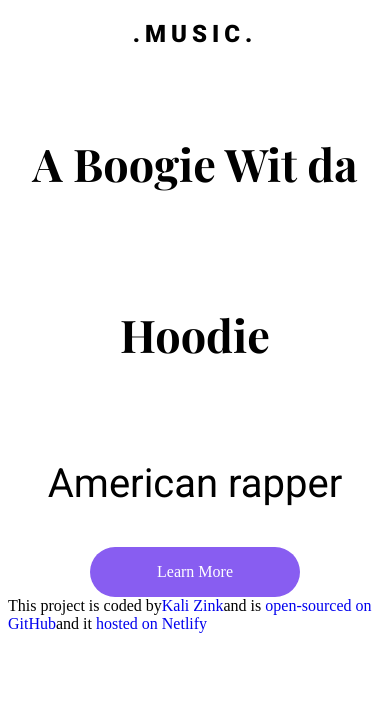
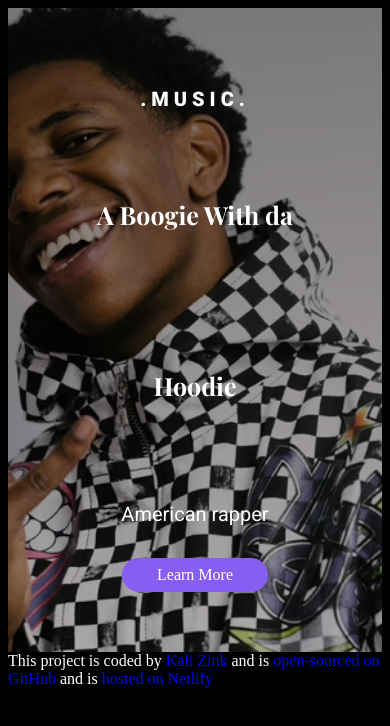
Before and after one commit to kalizink/a-booggie-responsive-add-on-project, a plain HTML site: page index.html in a window 390 px wide. Drawn offline with nearby package versions, Linux system fonts and the light colour scheme; a web font is replaced by a local one.

Commit message:
Created hero and made it responsive

```diff
--- a/index.html
+++ b/index.html
@@ -22,23 +22,27 @@
 		<link rel="stylesheet" href="/src/style.css" />
 	</head>
 	<body>
+		<div class="container">
+			<header>
 				<h2>.MUSIC.</h2>
-		<h1>A Boogie Wit da Hoodie</h1>
+				<h1>A Boogie With da Hoodie</h1>
 				<p>American rapper</p>
 				<a href="#" class="button">Learn More</a>
+			</header>
 			<footer>
 				This project is coded by<a
 					href="https://github.com/kalizink"
 					target="_blank"
-				title="Kali's GitHub profile"
-				>Kali Zink</a
-			>and is
+					title="Kali's GitHub profile">
+					Kali Zink</a
+				>
+				and is
 				<a
 					href="https://github.com/kalizink/a-booggie-responsive-add-on-project.git"
 					target="_blank"
 					title="View code">
-				open-sourced on GitHub</a
-			>and it
+					open-sourced on GitHub </a
+				>and is
 				<a
 					href="https://a-boogie-responsive-website-kz.netlify.app/"
 					target="_blank"
@@ -46,5 +50,6 @@
 					hosted on Netlify</a
 				>
 			</footer>
+		</div>
 	</body>
 </html>
--- a/src/style.css
+++ b/src/style.css
@@ -5,30 +5,49 @@
 a {
 	text-decoration: none;
 }
-h1 {
+body {
+	background: black;
+}
+header {
+	background-image: linear-gradient(rgba(0, 0, 0, 0.5), rgba(0, 0, 0, 0.3)),
+		url("/images/boogie2.png");
+	max-width: 1200px;
+	margin: 0 auto;
+	background-size: cover;
+	background-position: center;
+	background-repeat: no-repeat;
+	text-align: center;
+	padding: 60px 0;
+}
+header h1 {
 	font-family: var(--playfair);
 	font-size: 45px;
 	font-weight: 700;
 	line-height: 171px;
 	letter-spacing: 0em;
 	text-align: center;
+	color: white;
 }
-h2 {
+header h2 {
 	font-family: var(--roboto);
 	font-size: 24px;
 	font-weight: 900;
 	line-height: 28px;
 	letter-spacing: 5px;
 	text-align: center;
+	color: white;
 }
 
-p {
+header p {
 	font-family: var(--roboto);
 	font-size: 40px;
 	font-weight: 400;
 	line-height: 47px;
-	letter-spacing: 0em;
 	text-align: center;
+	color: white;
+}
+footer {
+	color: white;
 }
 .button {
 	background: #885df1;
@@ -40,3 +59,25 @@ p {
 	margin: 0 auto;
 	display: block;
 }
+.container {
+	max-width: 1400px;
+	margin: 0 auto;
+}
+@media (max-width: 900px) {
+	header {
+		padding: 60px;
+	}
+	header h1 {
+		font-size: 25px;
+	}
+	header h2 {
+		font-size: 20px;
+	}
+	header p{
+		font-size: 20px;
+	}
+	.button{
+		padding: 8px 0;
+		font
+	}
+}
```
Also changed, not shown: images/boogie2.png (added), images/boogie3.png (added). Lines whose indentation alone changed are shown as unchanged.
